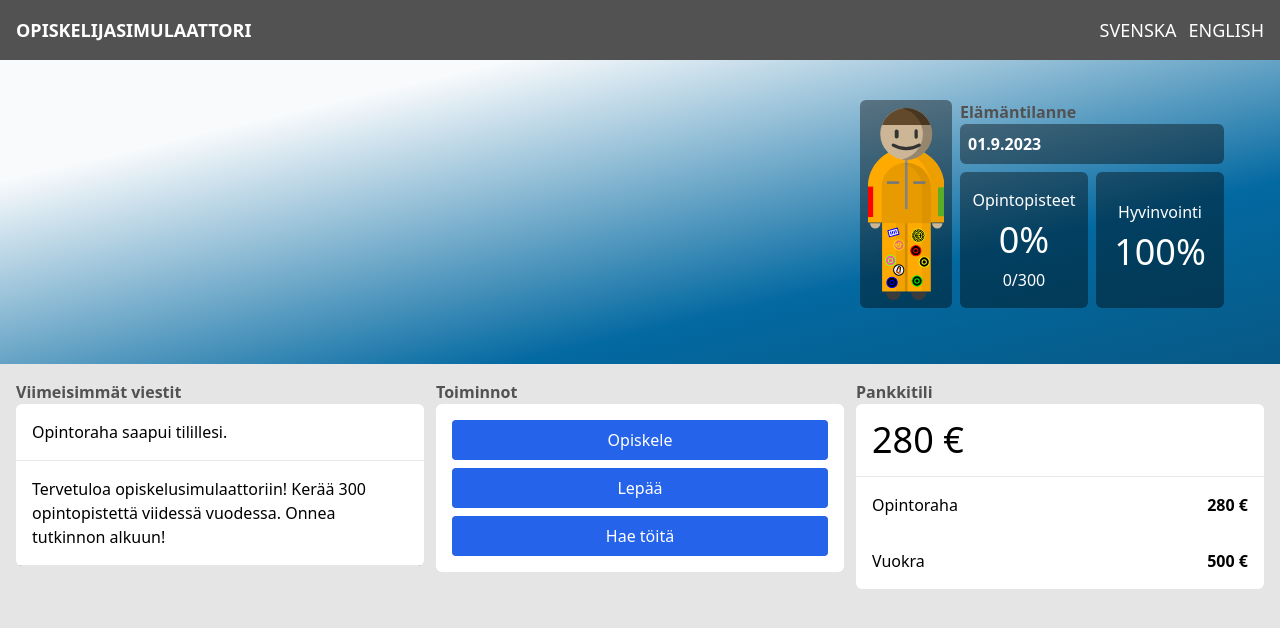
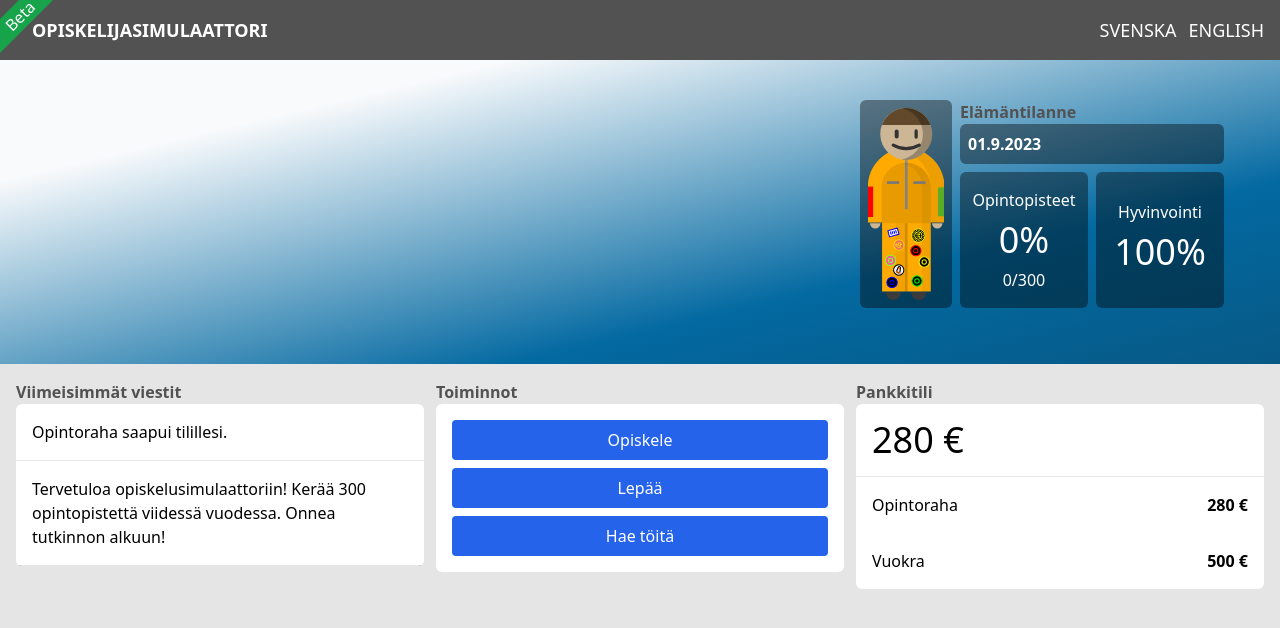
Before and after one commit to vuolen/opiskelusim2023, a React (Vite) app: page / in a window 1280 px wide. Shown: the top 628 px of the page. Built offline with nearby package versions, Linux system fonts and the light colour scheme.

Commit message:
Add beta label

```diff
--- a/src/App.tsx
+++ b/src/App.tsx
@@ -48,6 +48,7 @@ function App() {
 
     return (
         <div className="App h-full w-full flex flex-col justify-between bg-neutral-200">
+            <div className="bg-green-600 text-white -rotate-45 w-32 -translate-x-11 translate-y-1 absolute text-center">Beta</div>
             <div className="w-full">
                 <NavBar />
                 <InfoHeading student={student} />
--- a/src/ui/NavBar.tsx
+++ b/src/ui/NavBar.tsx
@@ -5,7 +5,7 @@ const NavBar = () => {
 
     return (
         <div className="w-full h-fit flex justify-between p-4 bg-neutral-600 text-white text-lg">
-            <h1 className="font-bold">{t("title")}</h1>
+            <h1 className="font-bold pl-4">{t("title")} </h1>
             <div className="hidden sm:flex space-x-3">
                 {i18n.language !== "fi" && (
                     <p onClick={() => i18n.changeLanguage("fi")}>SUOMI</p>
```
